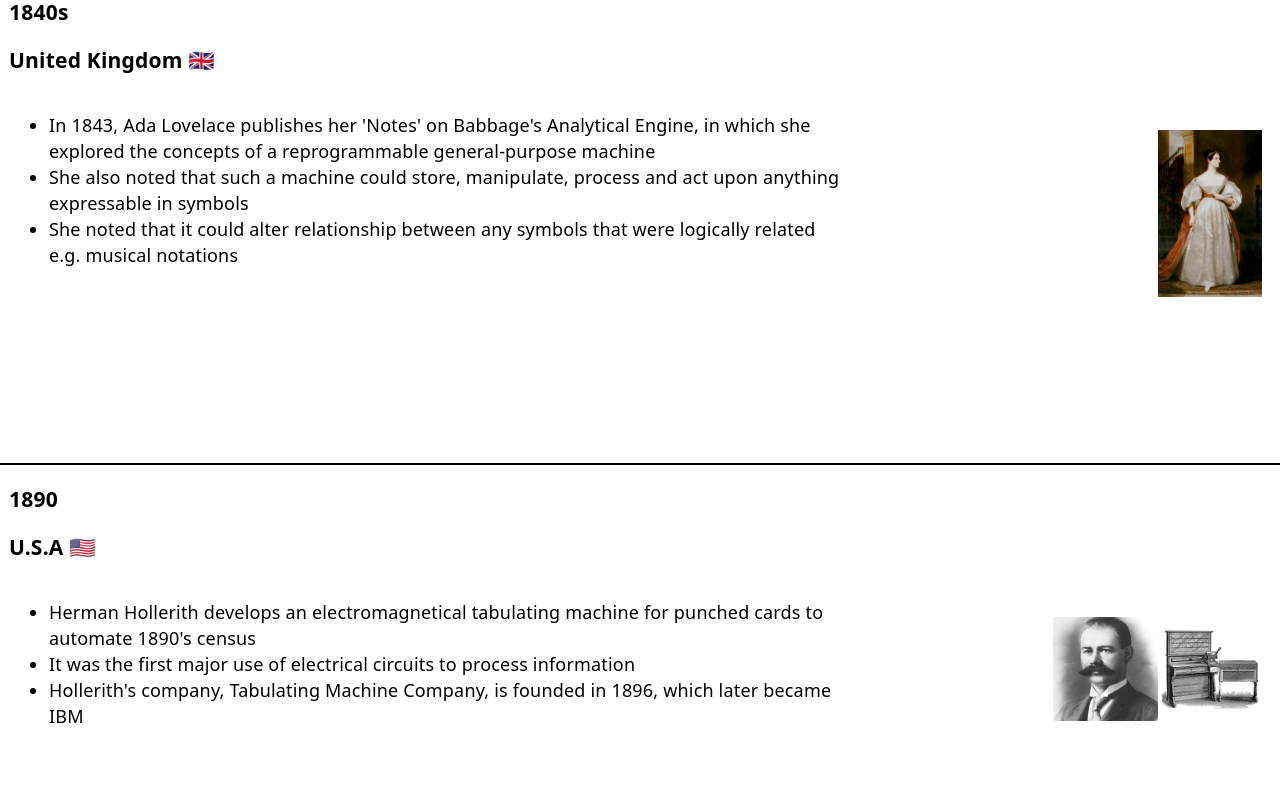
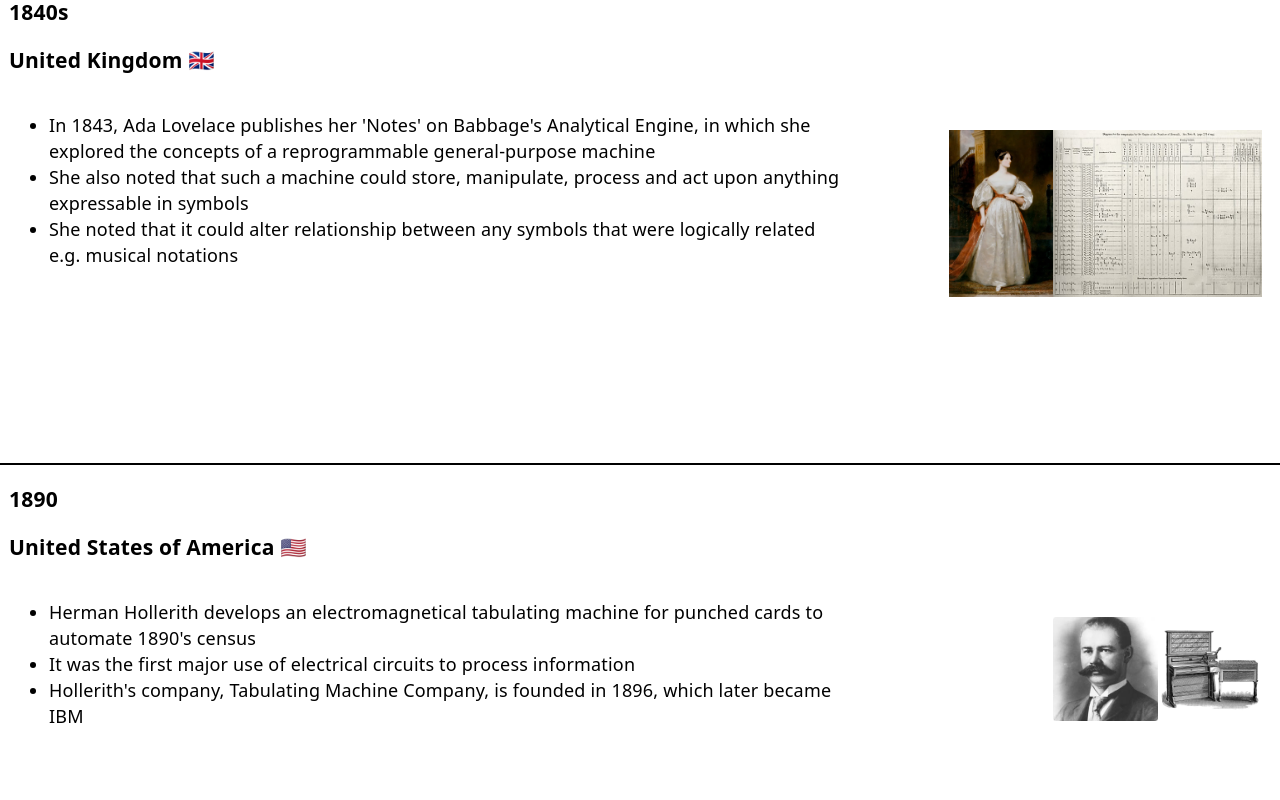
Before and after one commit to Haris270/computing-atlas, a React (Vite) app: page /timeline in a window 1280 px wide. Shown: the part 820-1620 px from the top of the page. Built offline with nearby package versions, Linux system fonts and the light colour scheme.

Commit message:
refactor:change images (ada & bush)

```diff
--- a/src/data/timeline.ts
+++ b/src/data/timeline.ts
@@ -4,7 +4,8 @@ import engine from "../assets/images/babbage-engine.jpg"
 import hollerith from "../assets/images/hollerith-small.jpg"
 import tabulator from "../assets/images/tabulator.webp"
 import turing from "../assets/images/turing-smaller.jpg"
-import vannevar from "../assets/images/vannevar-bush.jpg"
+import vannevar from "../assets/images/v-bush.jpg"
+import notes from "../assets/images/ada-noteg.jpg"
 
 
 export const timeline = [
@@ -43,13 +44,17 @@ export const timeline = [
             {
                 src: ada,
                 alt: "Ada Lovelace"
+            },
+            {
+                src:notes,
+                alt: "Ada Lovelace's Notes"
             }
         ]
     },
 
     {
         year: "1890",
-        location: "U.S.A 🇺🇸",
+        location: "United States of America 🇺🇸",
         events: [
             "Herman Hollerith develops an electromagnetical tabulating machine for punched cards to automate 1890's census",
             "It was the first major use of electrical circuits to process information",
@@ -71,7 +76,7 @@ export const timeline = [
 
     {
         year: "1931",
-        location: "U.S.A 🇺🇸",
+        location: "United States of America 🇺🇸",
         events: [
             "Vannevar Bush, an MIT engineering Professor, builds the Differential Analyzer, world's first analog electrical-mechanical computer",
             "The Differential Analyzer (size of a small bedroom) could solve equations containing 18 variables",
```
